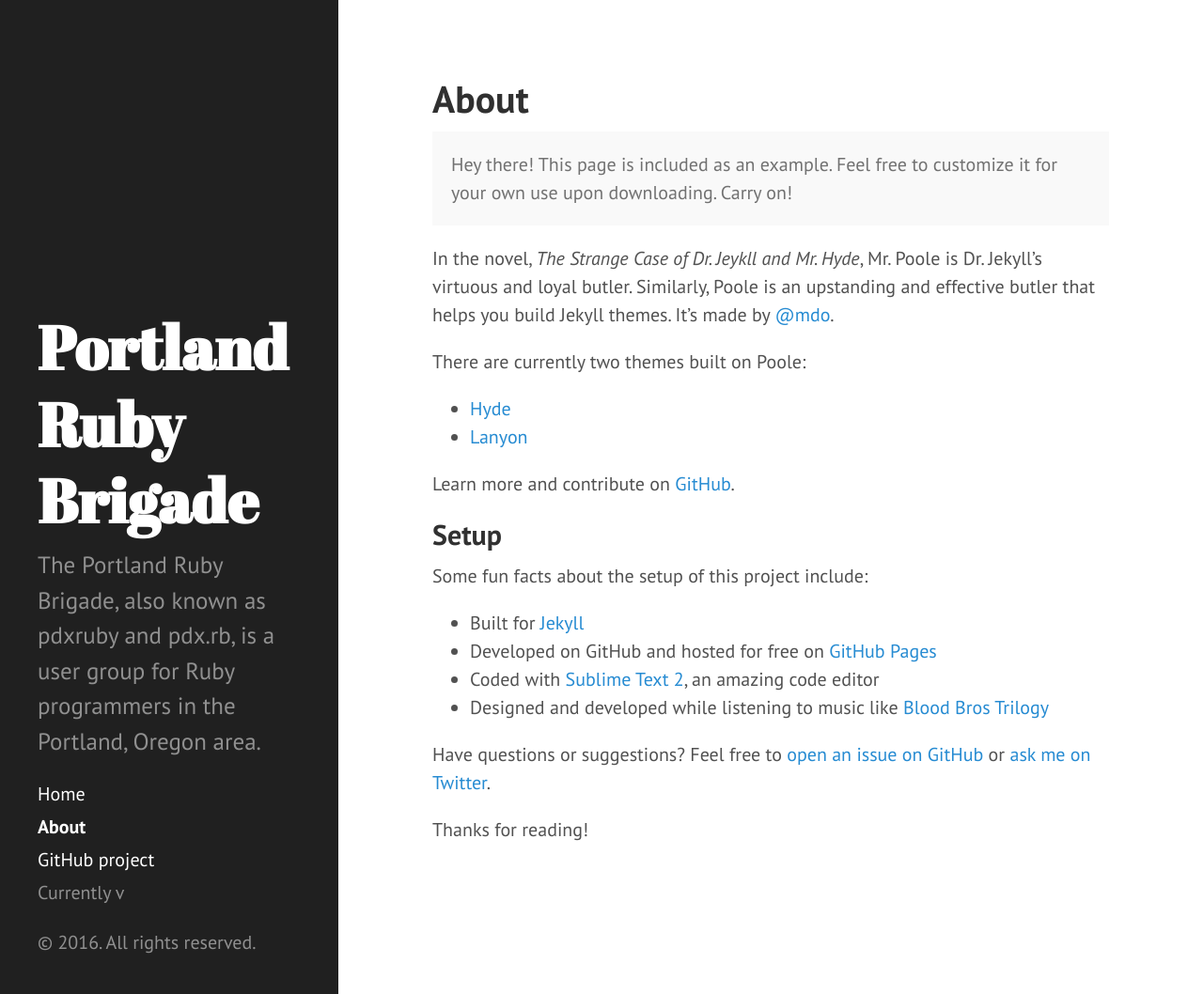
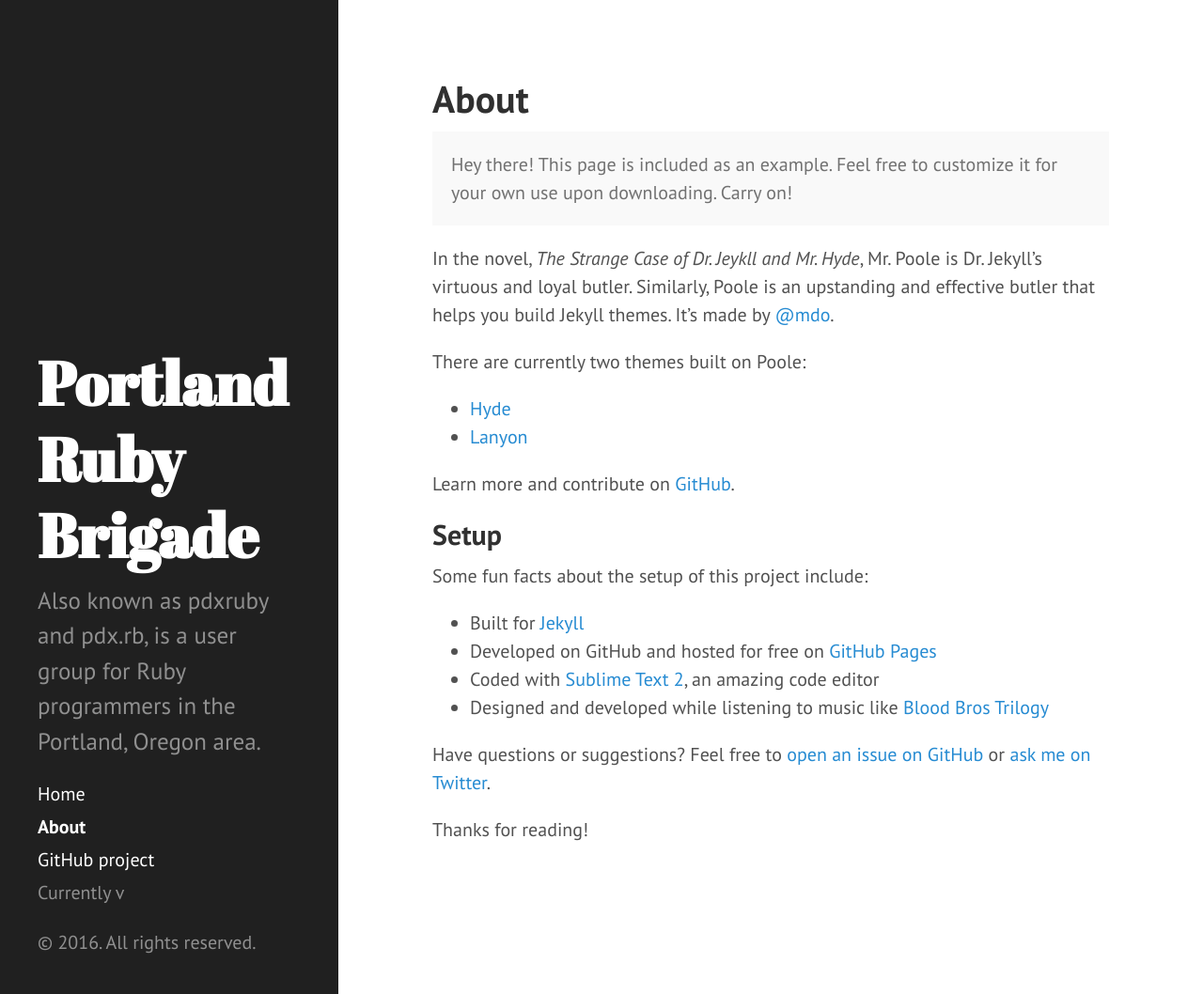
Before and after one commit to pdxruby/pdxruby.github.io, a Jekyll site: the page built from about.md, in a window 1280 px wide and 1058 px high. Shown: the whole window at 94% size. Built offline with Jekyll 4.4.1, drawn with Linux system fonts in a browser that asks for light colours.

Commit message:
Shorten site desc

```diff
--- a/_config.yml
+++ b/_config.yml
@@ -9,8 +9,7 @@
 title: Portland Ruby Brigade
 email: your-email@domain.com
 description: > # this means to ignore newlines until "baseurl:"
-  The Portland Ruby Brigade, also known as pdxruby and pdx.rb,
-  is a user group for Ruby programmers in the Portland, Oregon area.
+  Also known as pdxruby and pdx.rb, is a user group for Ruby programmers in the Portland, Oregon area.
 baseurl: "" # the subpath of your site, e.g. /blog
 url: "http://pdxruby.org" # the base hostname & protocol for your site
 twitter_username: pdxruby
```
